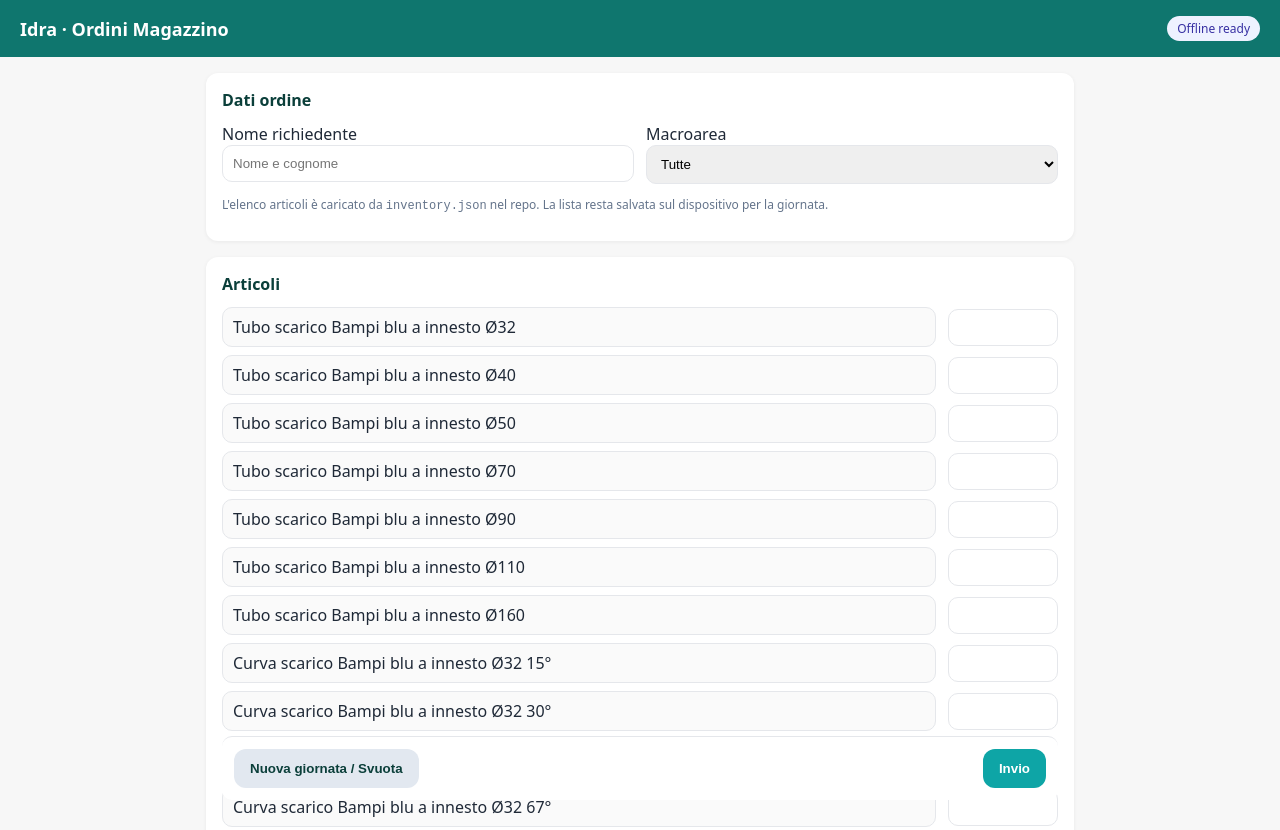
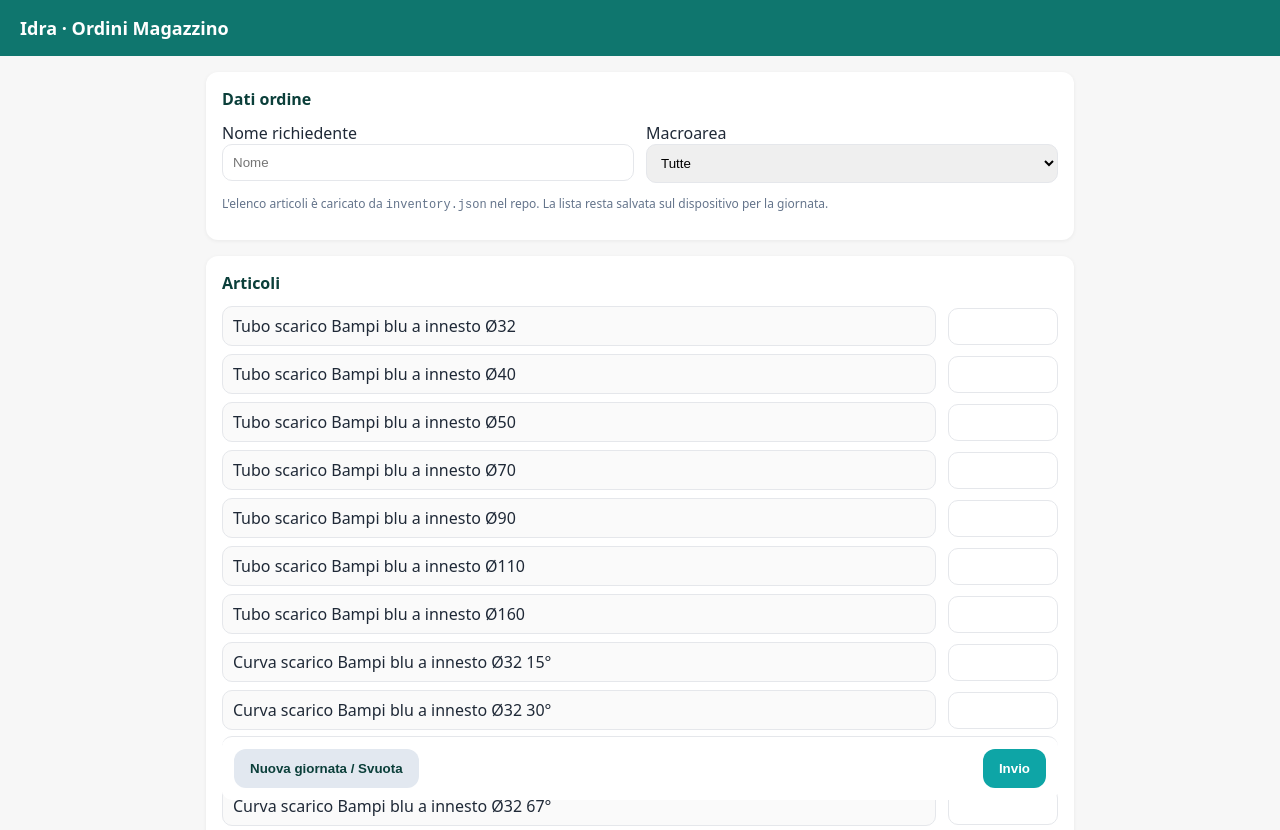
Before and after one commit to lorenzocardone922-droid/Idrozzino, a plain HTML site: page index.html in a window 1280 px wide. Shown: the top 830 px of the page. Drawn offline with Linux system fonts and the light colour scheme.

Commit message:
Update index.html
Modifiche scritte

```diff
--- a/index.html
+++ b/index.html
@@ -33,7 +33,6 @@
 <body>
 <header>
   <h1>Idra · Ordini Magazzino</h1>
-  <span class="pill" id="status">Offline ready</span>
 </header>
 
 <main>
@@ -42,7 +41,7 @@
     <div class="row">
       <div>
         <label>Nome richiedente</label>
-        <input type="text" id="requester" placeholder="Nome e cognome">
+        <input type="text" id="requester" placeholder="Nome">
       </div>
       <div>
         <label>Macroarea</label>
@@ -69,7 +68,7 @@
 
   <section id="resultBox" class="hidden">
     <h2>Lista generata</h2>
-    <p class="muted">Solo articoli con quantità &gt; 0. Puoi copiarla, scaricarla o inviarla via email.</p>
+    <p class="muted">Puoi copiarla, scaricarla o inviarla via email.</p>
     <textarea id="resultText" readonly></textarea>
     <div style="display:flex;gap:8px;flex-wrap:wrap;margin-top:8px">
       <button class="ghost" id="copyBtn">Copia</button>
```
